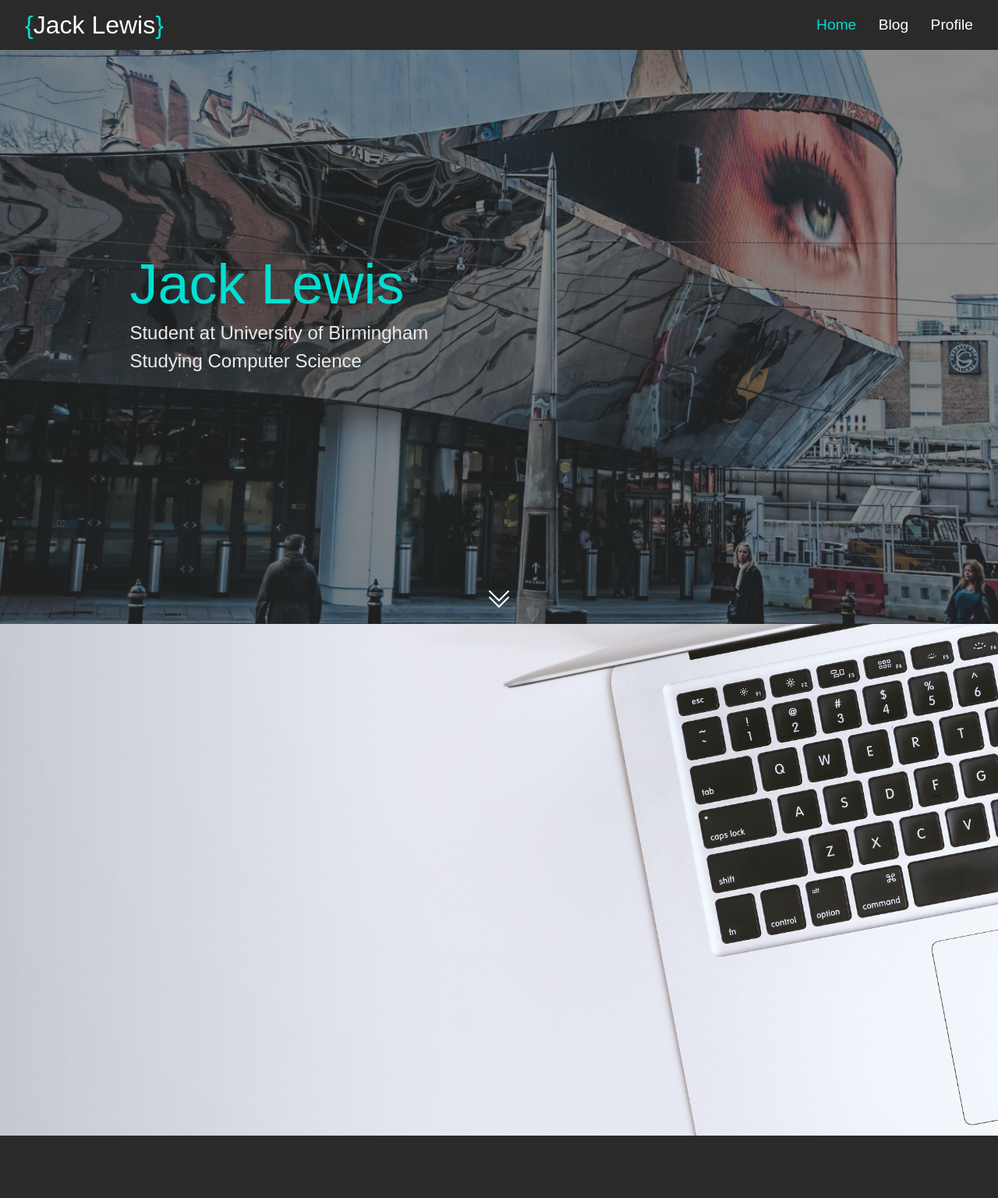
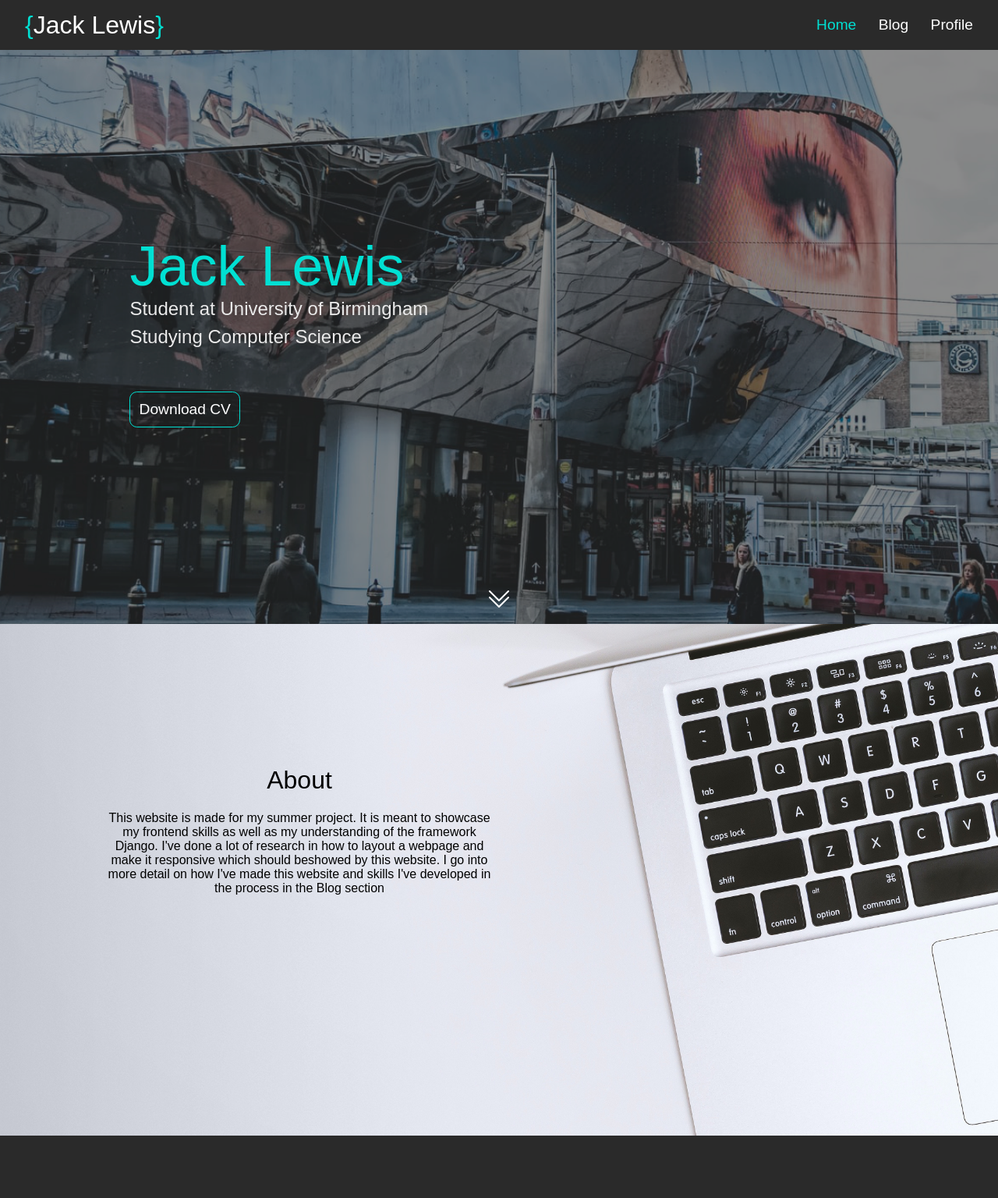
Before and after one commit to jackloo2809/summer-project, a Django app: page / in a window 1280 px wide. Shown: the whole page at 78% size. Run offline with Django 3.2, Linux system fonts and the light colour scheme; some libraries are stand-ins or nearby versions.

Commit message:
finished about section

```diff
--- a/blog/static/css/blog.css
+++ b/blog/static/css/blog.css
@@ -20,6 +20,7 @@ body{
     align-items: center;
     width: 100%;
     height:8%;
+    min-height: 2.5rem;
     position: fixed;
     background-color: #2A2A2A;
 }
@@ -57,26 +58,6 @@ body{
     color: #00E0D3;
 }
 
-
-#download{
-    display: none;
-    background-color: #00E0D3;
-    margin-left: 2rem;
-    margin-right: 1rem;
-    font-size: 1.2rem;
-    padding: 0.5rem;
-    color: #636363;
-    border-radius: 0.6rem;
-    border-width: 0;
-    transition: color 0.5s;
-}
-
-#download:hover {
-    color: black;
-    font-weight: 1.5rem;
-}
-
-
 #menu-toggle{
     display: none;
 }
@@ -112,9 +93,6 @@ body{
         left: 0%;
     }
 
-    #download{
-        display:none;
-    }
 
 }
 
@@ -142,11 +120,29 @@ body{
 
  #title h2{
     position: relative;
-    bottom: 2.5rem;
+    bottom: 3rem;
     margin: 0 0 0.5rem 0;
     font-size: 1.5rem;
     color: #EAEAEA;
  }
+
+
+ #download{
+    background-color: rgba(0, 0,0,0);
+    border-style: solid;
+    border-radius: 0.6rem;
+    border-color: #00E0D3;
+    border-width: 0.1rem;
+    font-size: 1.2rem;
+    color: white;
+    padding: 0.7rem;
+    transition: .5s;
+}
+
+#download:hover{
+    background-color: #00E0D3;
+    color: black;
+}
 
 .down{
     position: absolute;
@@ -177,9 +173,30 @@ body{
     background-size: cover;
     background-position: center center;
     background-repeat: no-repeat;
+    display: flex;
     width: 100%;
     height:82%;
 }
+
+#info{
+    text-align: justify;
+    position: relative;
+    align-self: center;
+    top: -10%;
+    left:10%;
+    width:40%;
+    text-align: center;
+}
+
+
+@media screen and (max-width: 768px){
+    #info{
+        padding-left: 1rem;
+        width: 50%;
+        left: 5%;
+    }
+}
+
 
 /*------------- Footer ---------------*/
 #footer{
--- a/blog/templates/blog/base.html
+++ b/blog/templates/blog/base.html
@@ -14,7 +14,6 @@
             <a class="active">Home</a>
             <a>Blog</a>
             <a>Profile</a>
-            <button id="download">Download CV</button>
         </div>
         <svg class="bi bi-list" id="menu-toggle" width="2em" height="2em" viewBox="0 0 16 16" fill="white" xmlns="http://www.w3.org/2000/svg">
             <path fill-rule="evenodd" d="M2.5 11.5A.5.5 0 0 1 3 11h10a.5.5 0 0 1 0 1H3a.5.5 0 0 1-.5-.5zm0-4A.5.5 0 0 1 3 7h10a.5.5 0 0 1 0 1H3a.5.5 0 0 1-.5-.5zm0-4A.5.5 0 0 1 3 3h10a.5.5 0 0 1 0 1H3a.5.5 0 0 1-.5-.5z"/>
@@ -28,6 +27,9 @@
             <h1>Jack Lewis</h1>
             <h2>Student at University of Birmingham</h2>
             <h2>Studying Computer Science</h2>
+
+            <button id="download">Download CV</button>
+
         </div>
 
         <svg class="bi bi-chevron-double-down down" width="100%" height="4%" viewBox="0 0 16 16" fill="white" xmlns="http://www.w3.org/2000/svg">
@@ -38,7 +40,14 @@
     </div>
 
     <div id="about">
-
+        <div id="info">
+            <h1>About</h1>
+            <p>This website is made for my summer project. It is meant to
+                showcase my frontend skills as well as my understanding of the framework Django.
+                I've done a lot of research in how to layout a webpage and make it responsive which should beshowed by this website.
+                I go into more detail on how I've made this website and
+                skills I've developed in the process in the Blog section</p>
+        </div>
     </div>
     <div id="footer">
 
```
